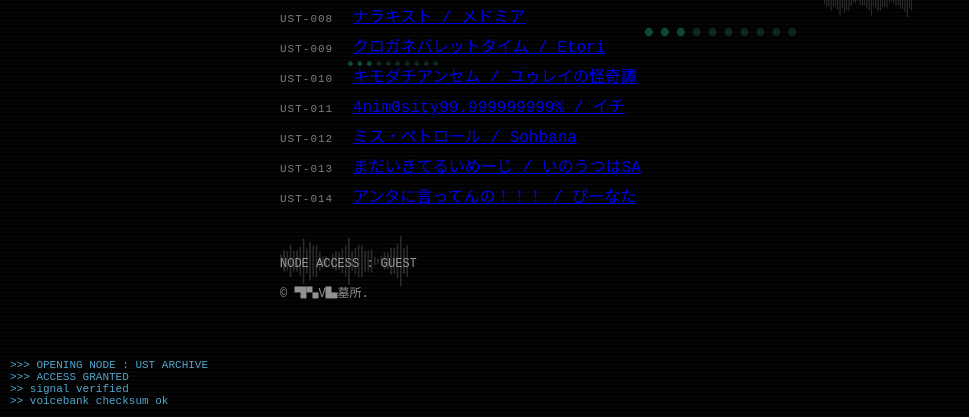
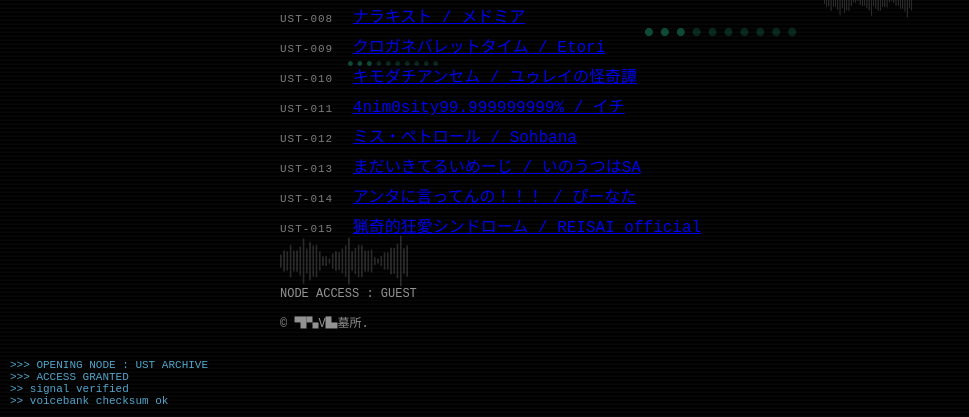
Before and after one commit to Nida122/-V-.-V1, a plain HTML site: page ust.html in a window 1280 px wide. Shown: the part 383-800 px from the top of the page, without its empty margins (0-969 px from the left). Drawn offline with Linux system fonts and the light colour scheme.

Commit message:
Update ust.html

```diff
--- a/ust.html
+++ b/ust.html
@@ -112,6 +112,11 @@
 				<a href="https://bowlroll.net/file/351268" target="_blank">アンタに言ってんの！！！ / ぴーなた</a>
 			</li>
 
+			<li>
+				<span class="data-id">UST-015</span>
+				<a href="https://bowlroll.net/file/353492" target="_blank">猟奇的狂愛シンドローム / REISAI official</a>
+			</li>
+
 		</ul>
 
 	</main>
```
